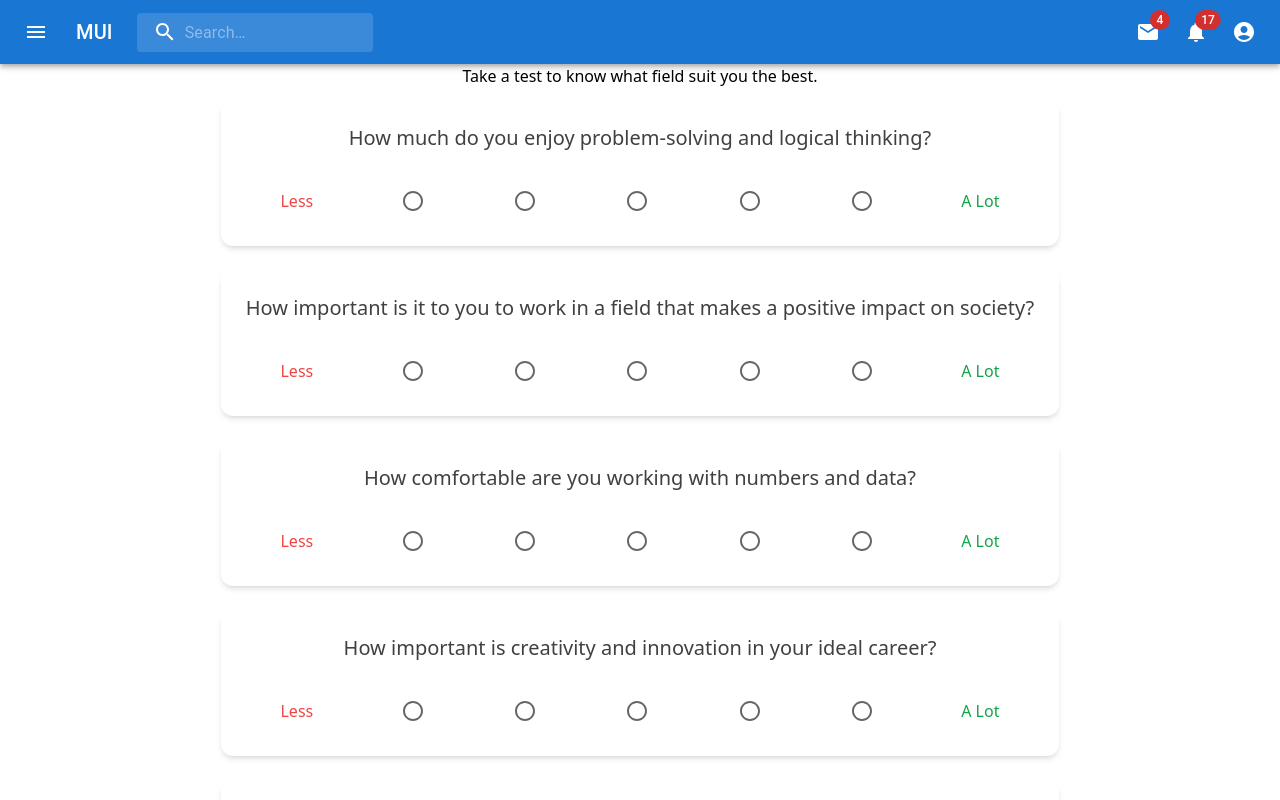
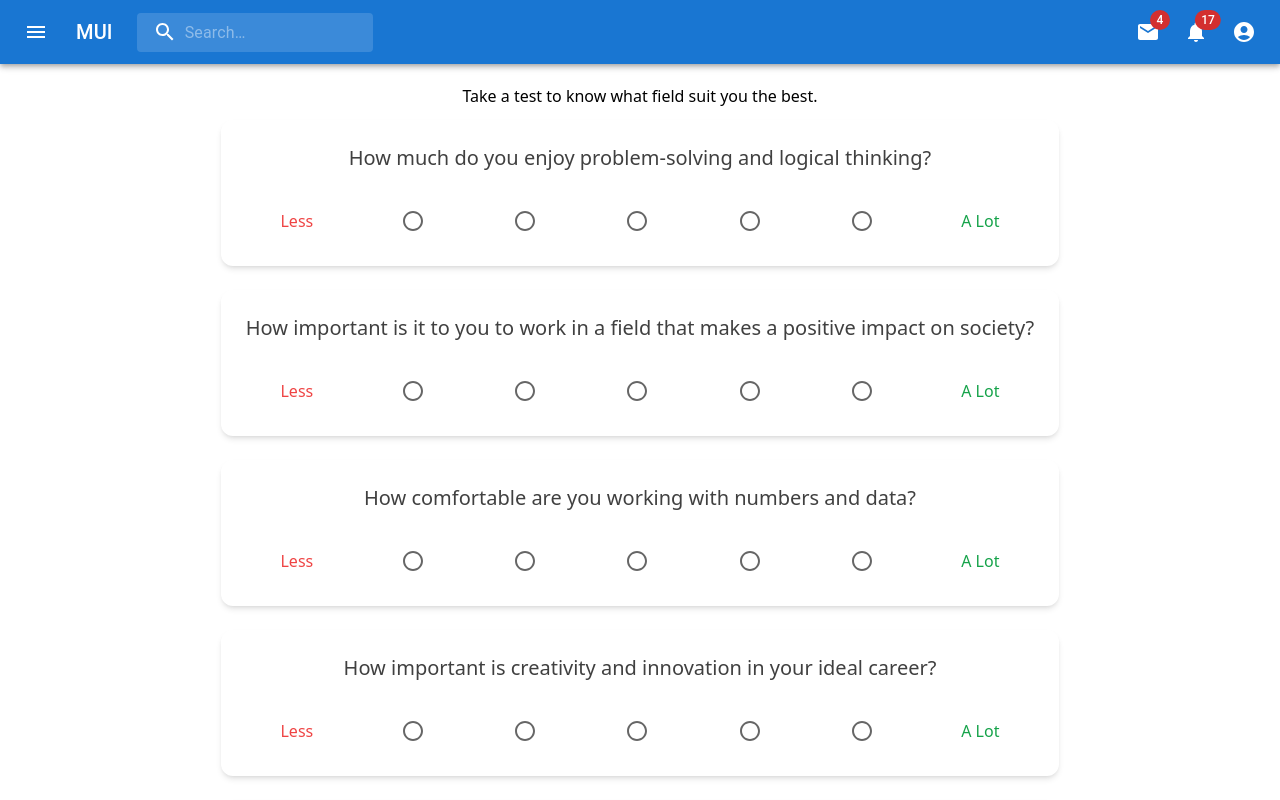
Before and after one commit to Rajotiana/hiu_ispm_2023, a React (Vite) app in the folder frontend/: page /orientation in a window 1280 px wide. Shown: the top 800 px of the page. Built offline with nearby package versions, Linux system fonts and the light colour scheme.

Commit message:
mifona eh

```diff
--- a/frontend/src/pages/Orientation.tsx
+++ b/frontend/src/pages/Orientation.tsx
@@ -74,7 +74,7 @@ const Orientation = (props: Props) => {
       <div className="flex flex-col w-full md:w-2/3">
       {!done ? (
         <div className="">
-      <div className="w-full text-center">Take a test to know what field suit you the best. </div>
+      <div className="w-full text-center mt-5">Take a test to know what field suit you the best. </div>
 
           <div className="">
             {questions.map((question, index) => {
```
